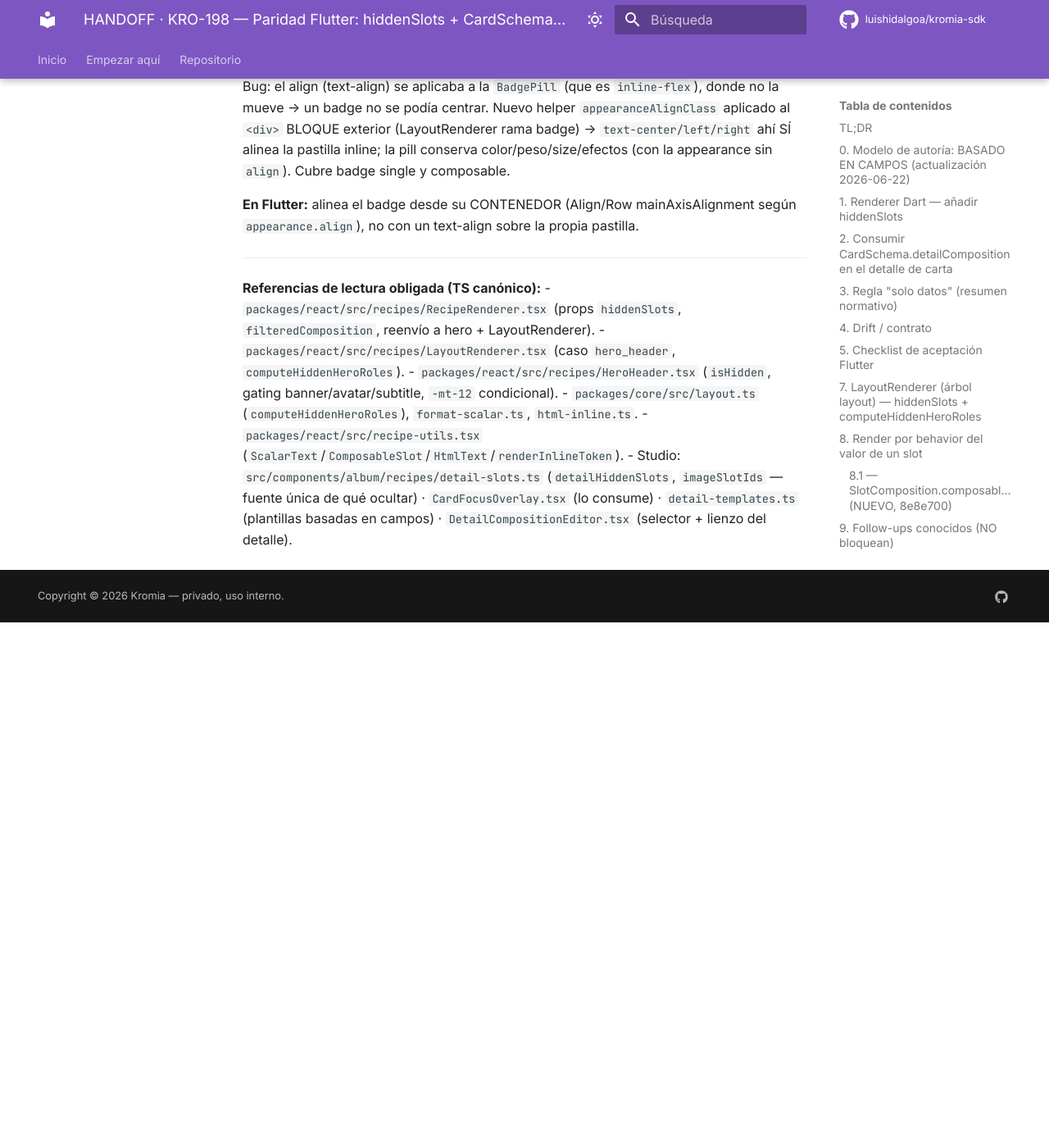
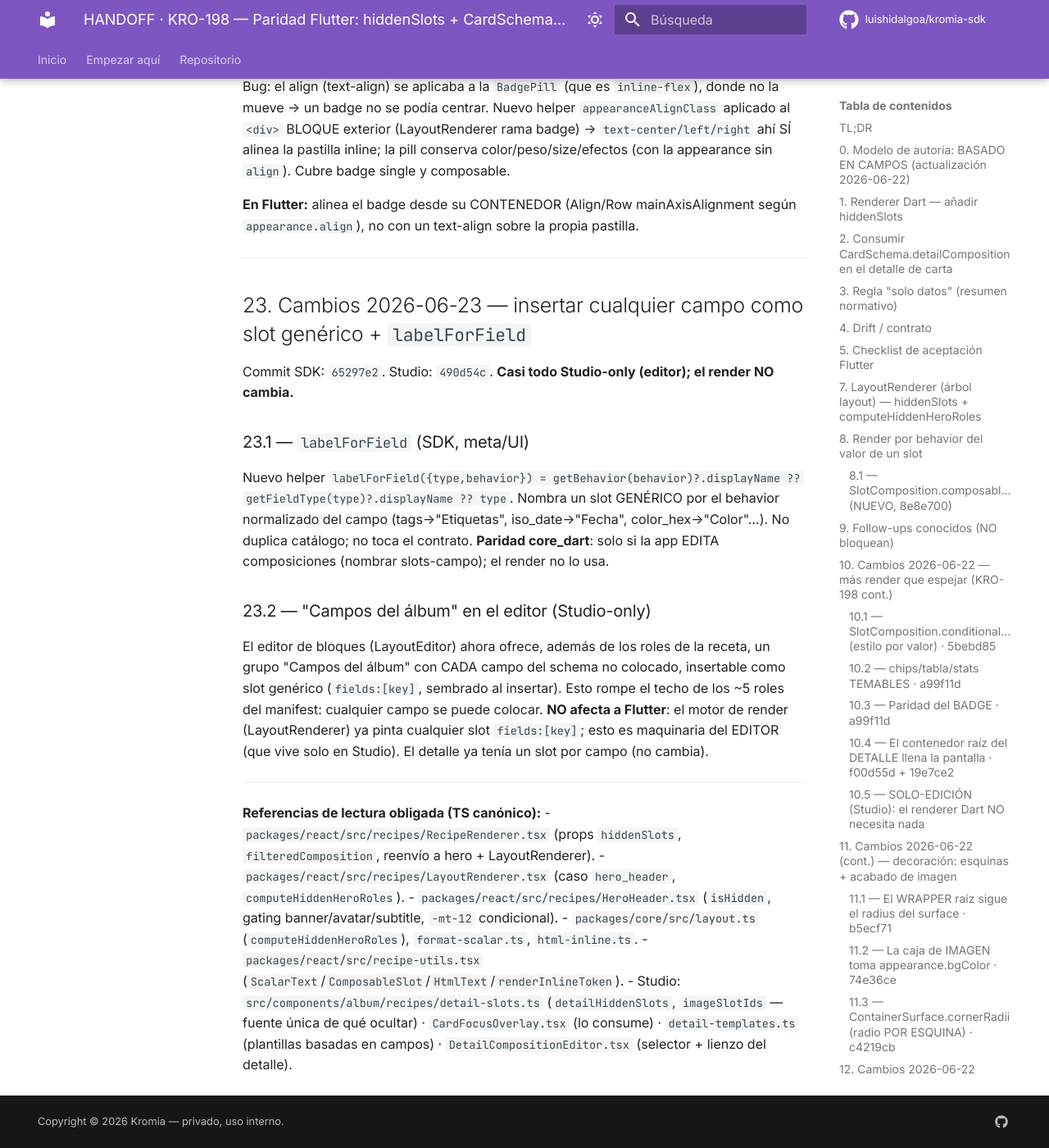
Before and after one commit to luishidalgoa/kromia-sdk, an MkDocs documentation site: the page built from docs/kro198-detail-composition-flutter.md, in a window 1280 px wide and 1400 px high, scrolled down 19056 px. Shown: the whole window at 82% size. Built offline with MkDocs 1.6.1 and Material for MkDocs 9.7.7, drawn with Linux system fonts in a browser that asks for light colours; comment, search, counter and statistics services are not loaded; before the commit the page ends 19815 px from its top, so only the background shows below that.

Commit message:
docs(coordination): handoff Flutter §23 — labelForField + "Campos del álbum" (editor, Studio-only) (KRO-198)
Co-Authored-By: Claude Opus 4.8 (1M context) <noreply@anthropic.com>

```diff
--- a/docs/kro198-detail-composition-flutter.md
+++ b/docs/kro198-detail-composition-flutter.md
@@ -663,6 +663,27 @@ sin `align`). Cubre badge single y composable.
 
 ---
 
+## 23. Cambios 2026-06-23 — insertar cualquier campo como slot genérico + `labelForField`
+
+Commit SDK: `65297e2`. Studio: `490d54c`. **Casi todo Studio-only (editor); el render NO cambia.**
+
+### 23.1 — `labelForField` (SDK, meta/UI)
+Nuevo helper `labelForField({type,behavior}) = getBehavior(behavior)?.displayName ??
+getFieldType(type)?.displayName ?? type`. Nombra un slot GENÉRICO por el behavior
+normalizado del campo (tags→"Etiquetas", iso_date→"Fecha", color_hex→"Color"…). No
+duplica catálogo; no toca el contrato. **Paridad core_dart**: solo si la app EDITA
+composiciones (nombrar slots-campo); el render no lo usa.
+
+### 23.2 — "Campos del álbum" en el editor (Studio-only)
+El editor de bloques (LayoutEditor) ahora ofrece, además de los roles de la receta, un
+grupo "Campos del álbum" con CADA campo del schema no colocado, insertable como slot
+genérico (`fields:[key]`, sembrado al insertar). Esto rompe el techo de los ~5 roles del
+manifest: cualquier campo se puede colocar. **NO afecta a Flutter**: el motor de render
+(LayoutRenderer) ya pinta cualquier slot `fields:[key]`; esto es maquinaria del EDITOR
+(que vive solo en Studio). El detalle ya tenía un slot por campo (no cambia).
+
+---
+
 **Referencias de lectura obligada (TS canónico):**
 - `packages/react/src/recipes/RecipeRenderer.tsx` (props `hiddenSlots`, `filteredComposition`, reenvío a hero + LayoutRenderer).
 - `packages/react/src/recipes/LayoutRenderer.tsx` (caso `hero_header`, `computeHiddenHeroRoles`).
```
Also changed, not shown: COORDINATION.md (+5 -0 lines).
